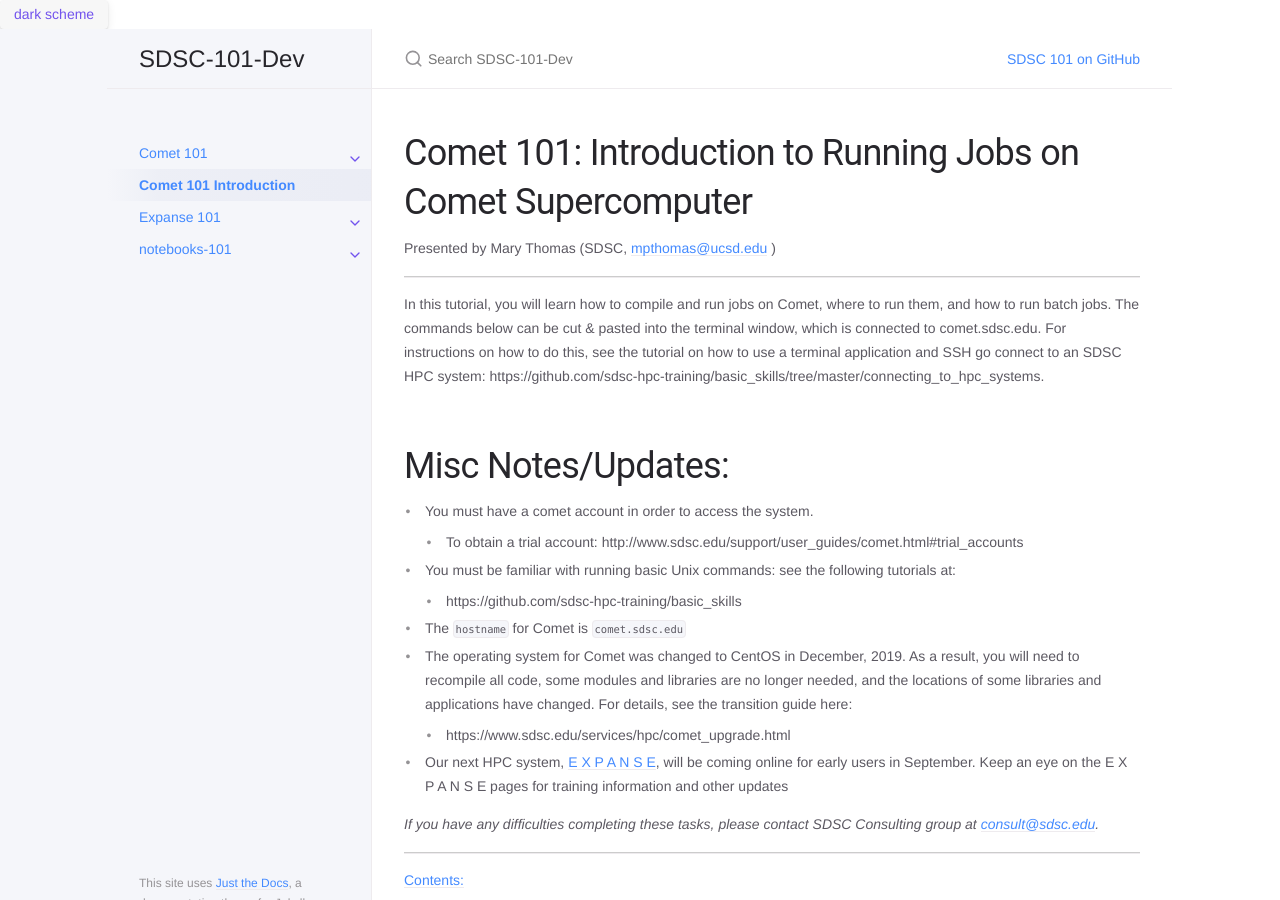
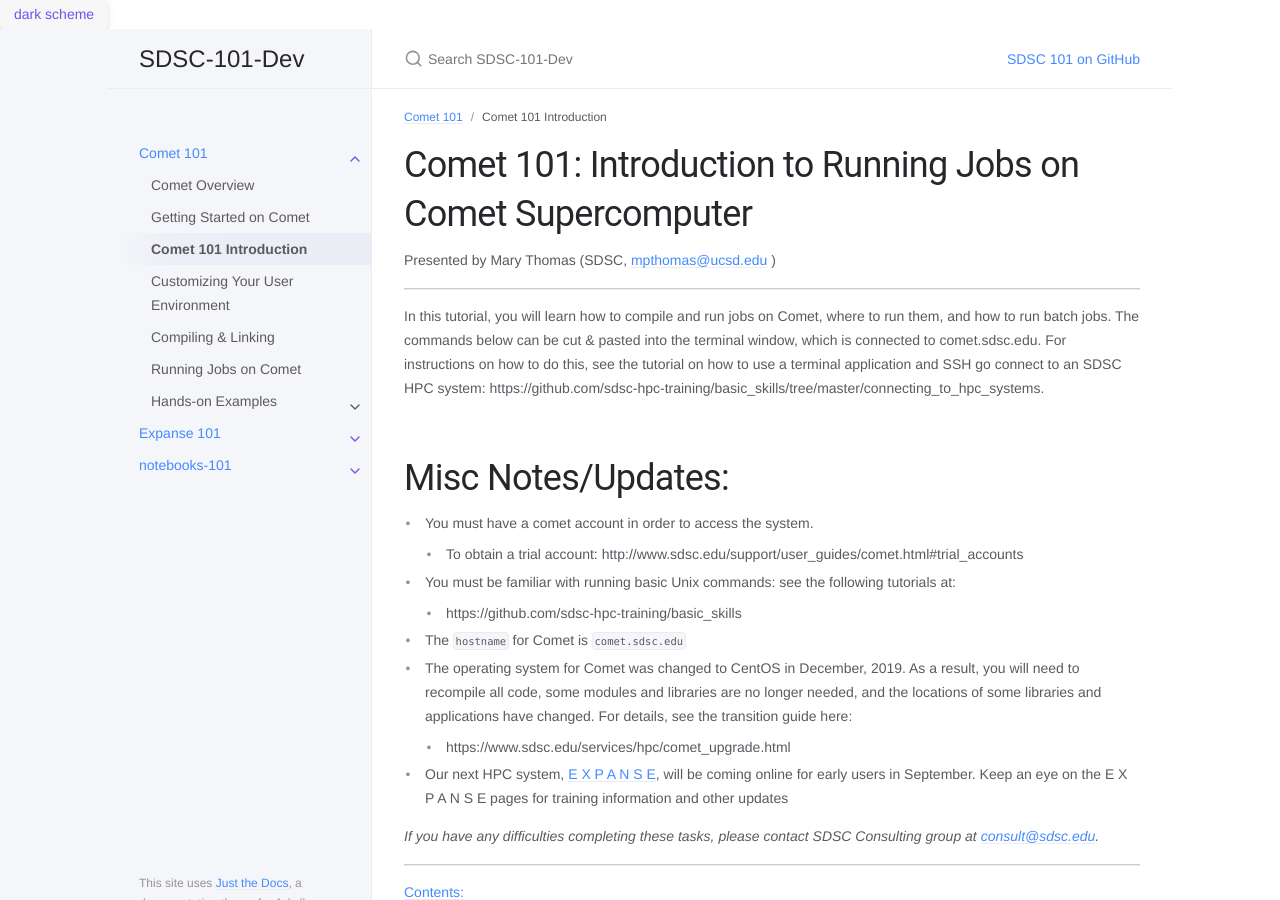
Before and after one commit to sdsc-hpc-training-dev/dev.io, a Jekyll site: the page built from docs/comet-101/Comet 101.md, in a window 1280 px wide and 900 px high. Built offline with Jekyll 4.4.1, drawn with Linux system fonts in a browser that asks for light colours.

Commit message:
Update Comet 101.md

```diff
--- a/docs/comet-101/Comet 101.md
+++ b/docs/comet-101/Comet 101.md
@@ -2,6 +2,7 @@
 layout: default
 title: Comet 101 Introduction
 nav_order: 3
+parent: Comet 101
 ---
 
 # Comet 101: Introduction to Running Jobs on Comet Supercomputer
```
